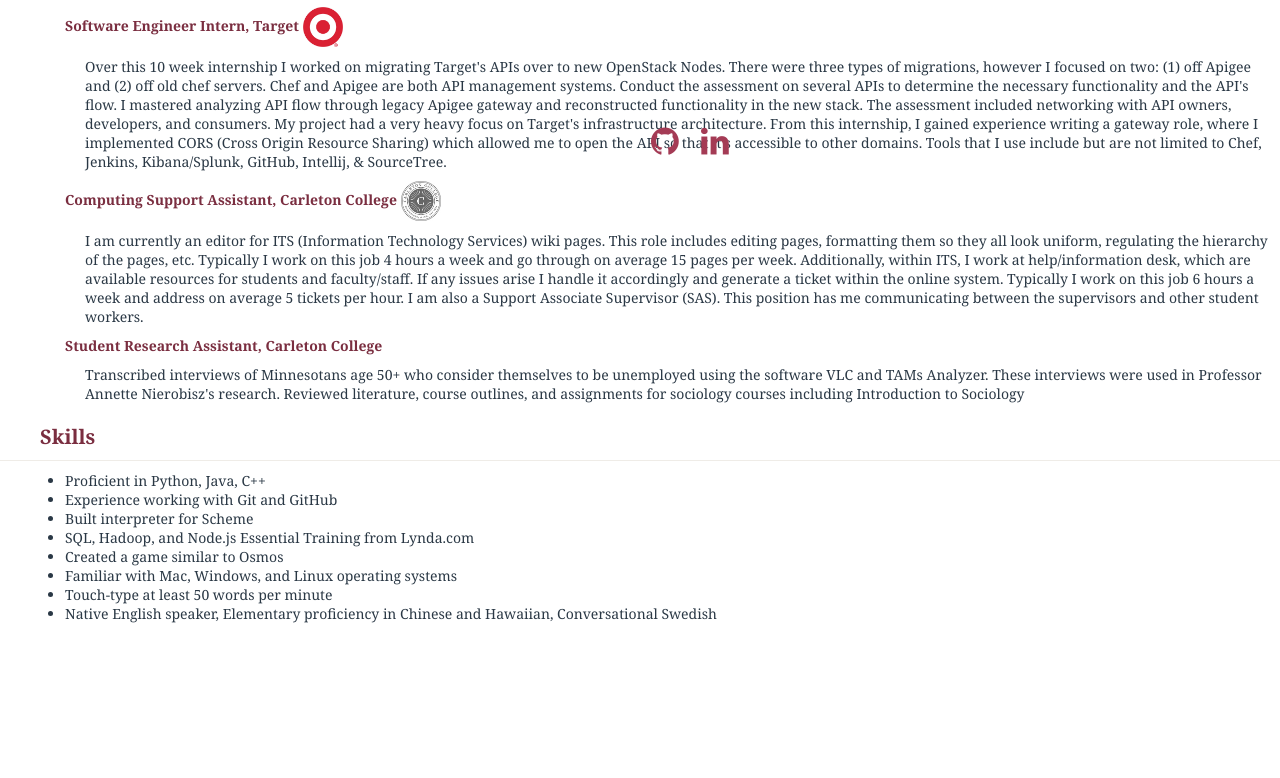
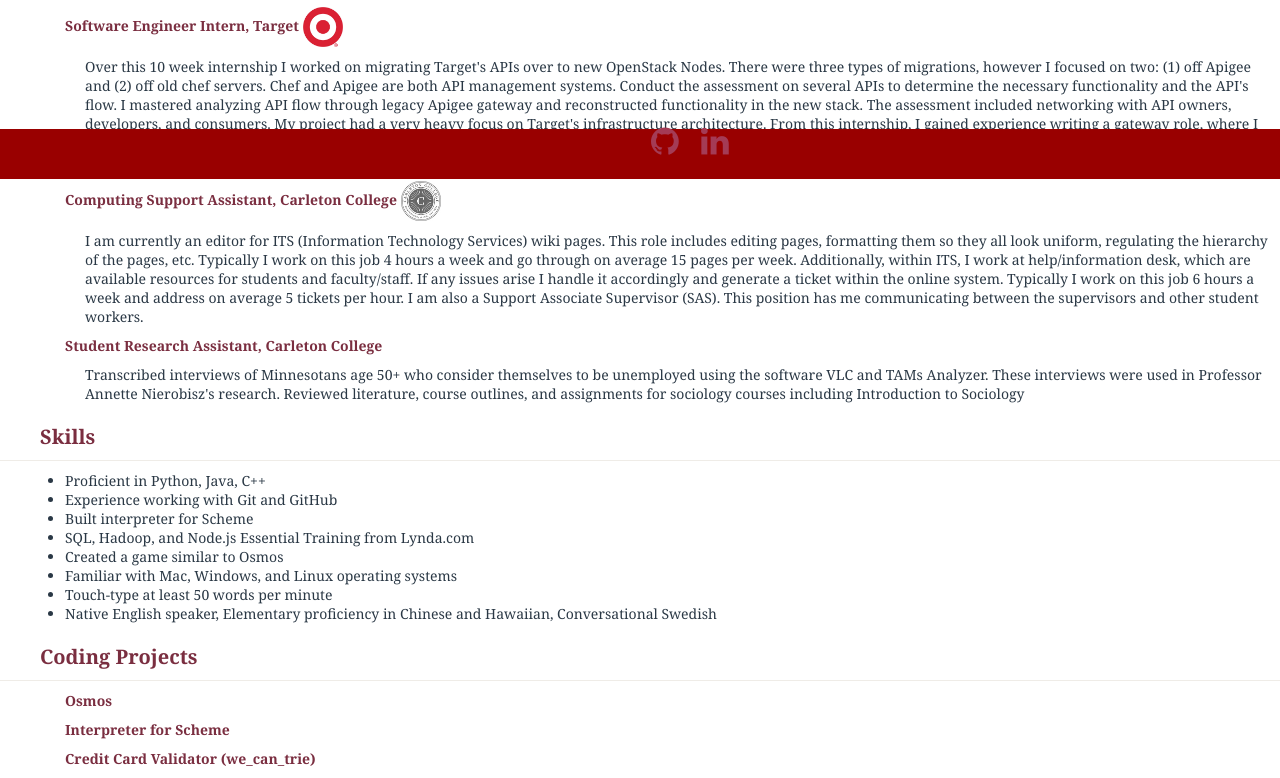
Before and after one commit to JordiKai/JordiKai.github.io, a plain HTML site: page index.html in a window 1280 px wide. Shown: the part 621-1399 px from the top of the page. Before the commit the page ends 1254 px from the top, so only its background shows below. Drawn offline with Linux system fonts and the light colour scheme.

Commit message:
Need to fix footer

```diff
--- a/index.html
+++ b/index.html
@@ -12,7 +12,7 @@
     <img src="./photos/Profile.jpg" align="right" style="width:350px;height:300px;padding-right:50px;" >
 </div>
 <body>
-
+    <div>
     <h2> Education </h2>
     <table>
         <col />
@@ -75,14 +75,22 @@
             <li> Touch-type at least 50 words per minute</li>
             <li> Native English speaker, Elementary proficiency in Chinese and Hawaiian, Conversational Swedish</li>
         </ul>
-    <div class="footer">
+    <h2> Coding Projects</h2>
+        <h3> Osmos </h3>
+        <h3> Interpreter for Scheme </h3>
+        <h3> Credit Card Validator (we_can_trie) </h3>
+    <!-- TODO: Add photography gallery -->
+    </div>
+    <div class="footer" >
+        <div>
         <!-- Buttons -->
-        <a class="btn-lg btn-social-icon btn-github" href="https://github.com/JordiKai" style="padding-right: 50px">
+        <a class="btn-lg btn-social-icon btn-github" href="https://github.com/JordiKai" style="left:50%;padding-right:50px">
             <span class="fa fa-github"></span>
         </a>
-        <a class="btn-lg btn-social-icon btn-linkedin" href="https://www.linkedin.com/in/jordikai-watanabe-inouye-a4853a97" style="padding-right: 50px">
+        <a class="btn-lg btn-social-icon btn-linkedin" href="https://www.linkedin.com/in/jordikai-watanabe-inouye-a4853a97" style="left:50%;padding-right:50px">
             <span class="fa fa-linkedin"></span>
         </a>
+        </div>
     </div>
 </body>
 </html>
--- a/style.css
+++ b/style.css
@@ -26,14 +26,21 @@
     background-image: url("./photos/backdrop.jpg");
 }
 
-/* Used for buttons */
+/* Used for buttons*/
 .footer {
-   position:    fixed;
-   left:        50%;
-   bottom:      0px;
-   height:      50px;
-   width:       100%;
+   background-color:    #990000;
+   position:            fixed;
+   bottom:              0px;
+   height:              50px;
+   width:               100%;
 }
+/* .right {
+    position:   fixed;
+    top:        100px;
+    right:      3%;
+    height:     100%;
+    width:      20px;
+} */
 
 /* Global Styling */
 
```
